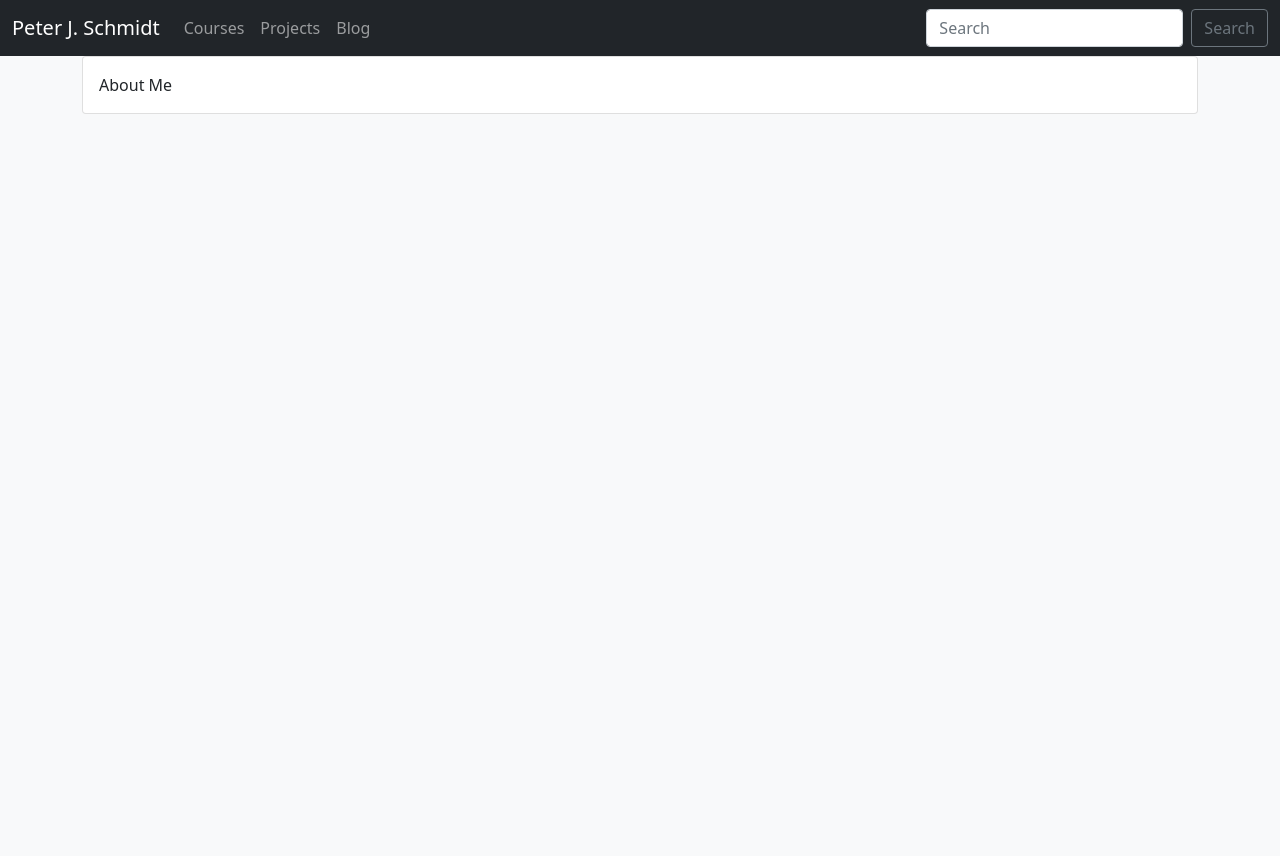
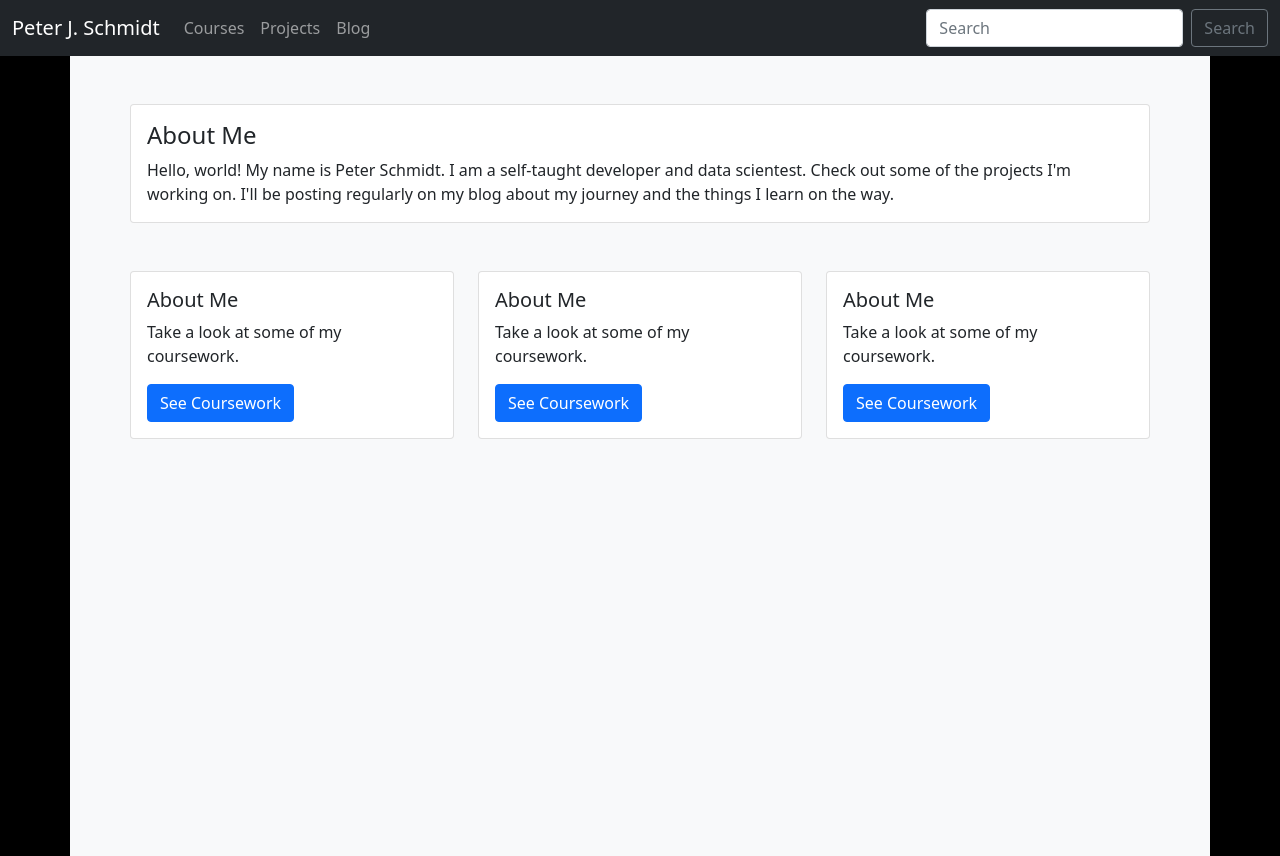
Before and after one commit to peter-j-schmidt/portfolio_website, a Flask app: page / in a window 1280 px wide. Shown: the part 800-1656 px from the top of the page. Run offline with Flask 2, Linux system fonts and the light colour scheme.

Commit message:
Added code for multiple cards.

```diff
--- a/static/styles.css
+++ b/static/styles.css
@@ -1,6 +1,4 @@
 body {
-  margin: 0;
-  padding: 0;
   background: black;
 }
 
@@ -33,7 +31,7 @@ main {
     display: -ms-flexbox;
     display: flex;
     height: 100vh;
-    background: url("../static/images/flight_with_nick.JPG") no-repeat;
+    background: url("../static/images/data_code.jpeg") no-repeat;
     background-size: cover;
     background-position: center;
   }
--- a/static/styles.scss
+++ b/static/styles.scss
@@ -1,6 +1,4 @@
 body {
-    margin: 0;
-    padding: 0;
     background: black;
 }
 
@@ -29,7 +27,7 @@ main {
     .hero {
         display: flex;
         height: 100vh;
-        background: url('../static/images/flight_with_nick.JPG') no-repeat;
+        background: url('../static/images/data_code.jpeg') no-repeat;
         background-size: cover;
         background-position: center;
     }
--- a/templates/index.html
+++ b/templates/index.html
@@ -15,30 +15,12 @@
     </head>
     <body>
 
+        <!-- Hero Image -->
         <div class="hero">
 
         </div>
 
-
-
-        <!-- Carousel Fade -->
-        <!--
-        <div class="carousel slide carousel-fade" data-bs-ride="carousel">
-        -->
-            <!-- Slides -->
-            <!--
-            <div class="carousel-inner">
-                <div class="view">
-                    <div class="carousel=item active">
-                        <img src="../static/images/homepage_image.JPG" class="d-block 1=100" alt="profile">
-                    </div>
-                </div>
-                <div class="mask rgba-black-slight"></div>
-            </div>
-        </div> -->
-
         <!-- Sticky-Top Navbar -->
-
         <nav class="navbar sticky-top navbar-expand-lg navbar-dark bg-dark">
             <div class="container-fluid">
                 <a class="navbar-brand" href="#">Peter J. Schmidt</a>
@@ -65,19 +47,75 @@
             </div>
         </nav>
 
-        <main class="container-fluid bg-light">
-            <div class="container">
-                <div class="row">
-                    <div class="col-lg-12 align-self-center">
-                        <div class="card">
-                            <div class="card-body">
-                                About Me
+        <div class="container bg-light vh-100">
+
+            <!-- About Me section -->
+            <div class="row px-5 pt-5 pb-5">
+                <div class="col m-auto">
+                    <div class="row">
+                        <div class="col">
+                            <div class="card">
+                                <div class="card-body">
+                                    <h4 class="card-title">
+                                        About Me
+                                    </h4>
+                                    <p class="card-text"> Hello, world! My name is Peter Schmidt. I am a self-taught developer and data scientest. Check out some of the projects I'm working on. I'll be posting regularly on my blog about my journey and the things I learn on the way.</p>
+                                </div>
                             </div>
                         </div>
                     </div>
                 </div>
             </div>
-        </main>
+
+            <!-- Cards for Links -->
+            <div class="row px-5 pb-5">
+                <div class="col m-auto">
+                    <div class="row">
+
+                        <div class="col">
+                            <div class="card">
+                                <img src="" class="card-img-top" alt="">
+                                <div class="card-body">
+                                    <h5 class="card-title">
+                                        About Me
+                                    </h5>
+                                    <p class="card-text"> Take a look at some of my coursework.</p>
+                                    <a href="#" class="btn btn-primary">See Coursework</a>
+                                </div>
+                            </div>
+                        </div>
+
+                        <div class="col">
+                            <div class="card">
+                                <img src="" class="card-img-top" alt="">
+                                <div class="card-body">
+                                    <h5 class="card-title">
+                                        About Me
+                                    </h5>
+                                    <p class="card-text"> Take a look at some of my coursework.</p>
+                                    <a href="#" class="btn btn-primary">See Coursework</a>
+                                </div>
+                            </div>
+                        </div>
+
+                        <div class="col">
+                            <div class="card">
+                                <img src="" class="card-img-top" alt="">
+                                <div class="card-body">
+                                    <h5 class="card-title">
+                                        About Me
+                                    </h5>
+                                    <p class="card-text"> Take a look at some of my coursework.</p>
+                                    <a href="#" class="btn btn-primary">See Coursework</a>
+                                </div>
+                            </div>
+                        </div>
+
+                    </div>
+                </div>
+            </div>
+
+        </div>
 
 
         <script src="https://cdn.jsdelivr.net/npm/bootstrap@5.0.0-beta1/dist/js/bootstrap.bundle.min.js" integrity="sha384-ygbV9kiqUc6oa4msXn9868pTtWMgiQaeYH7/t7LECLbyPA2x65Kgf80OJFdroafW" crossorigin="anonymous"></script>
```
Also changed, not shown: 1 other file.
